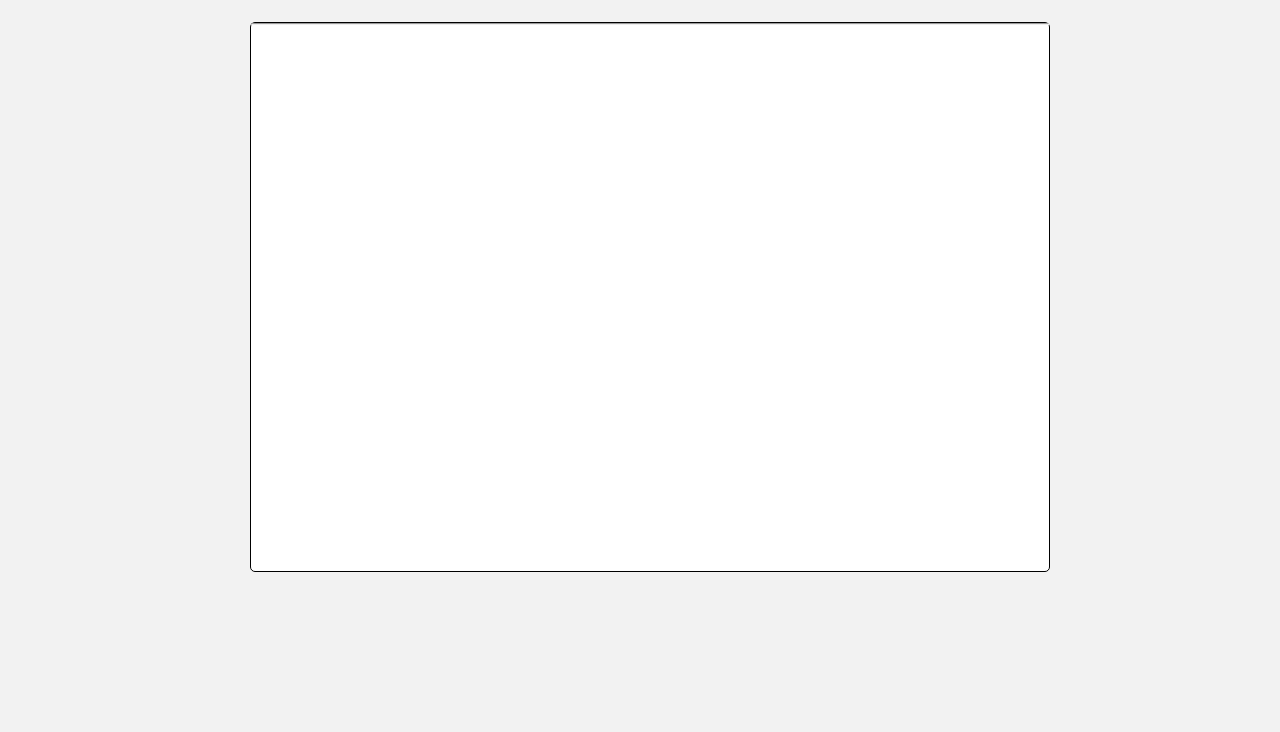
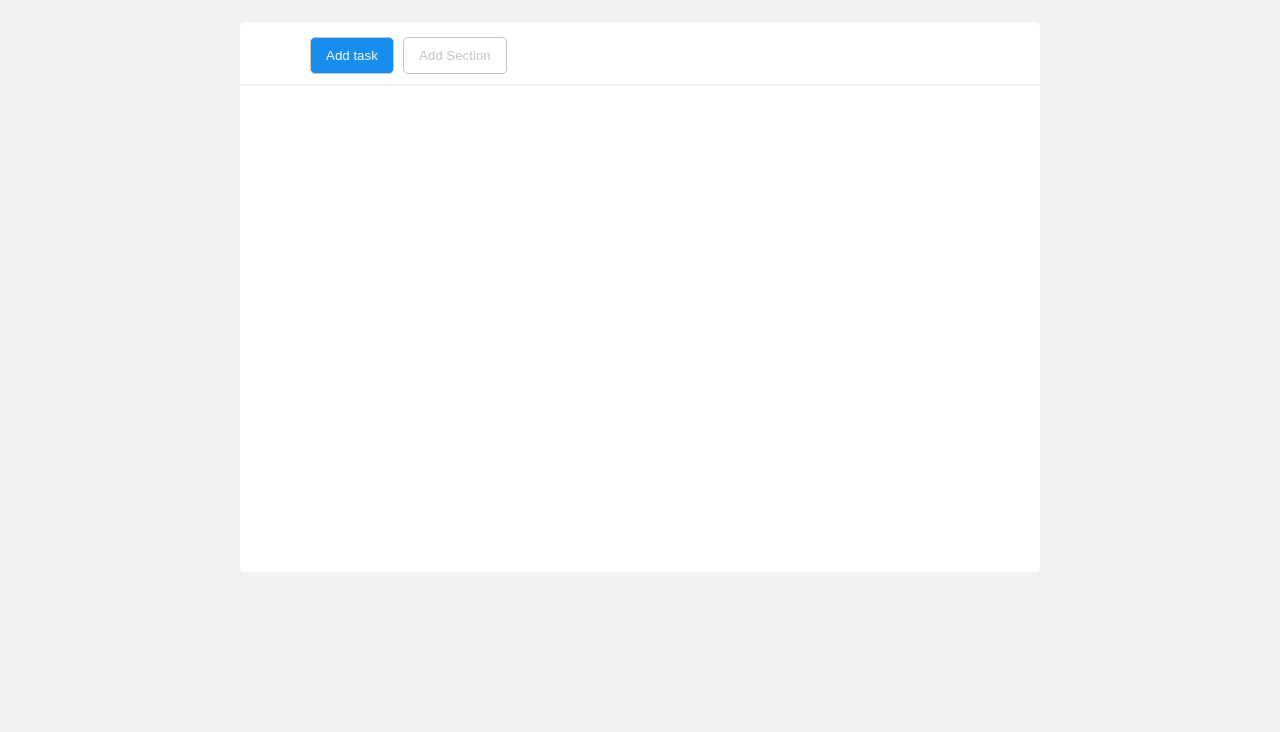
Before and after one commit to GianniPio/html-css-toboolist, a plain HTML site: page index.html in a window 1280 px wide. Shown: the part 68-800 px from the top of the page. Drawn offline with Linux system fonts and the light colour scheme.

Commit message:
menu button

```diff
--- a/css/style.css
+++ b/css/style.css
@@ -15,8 +15,8 @@ body{
 }
 
 hr{
-    color: rgba(230, 230, 230, 0.486);
-    font-size: 2px;
+    border: 1px solid rgba(230, 230, 230, 0.486);
+    margin-top: 10px;
 }
 
 /* tag header */
@@ -37,12 +37,31 @@ hr{
 
 /* tag main */
 
-.bottom{
-    border: 1px solid black;
+.menu{
     border-radius: 5px;
     height: 550px;
     width: 800px;
     background-color: white;
-    margin: 30px  0px  0px  250px;
+    margin: 30px  0px  0px  240px;
+}
 
+button{
+    border-radius: 5px;
+    margin-top: 15px;
+    margin-left: 70px;
+    margin-right: -65px;
+    padding: 10px  15px;
+    border: none;
+    color: whitesmoke;
 }
+
+.blue{
+    background-color: #178dee;
+    border: 1px solid #c4c4c4;
+}
+
+.gray{
+    color: #c4c4c4;
+    background-color: white;
+    border: 1px solid #c4c4c4;
+}
--- a/index.html
+++ b/index.html
@@ -19,13 +19,17 @@
     <!-- /title insertion -->
 
     <main>
-        <!-- menu bottom -->
+        <!-- menu -->
         <section>
-            <div class="bottom">
+            <div class="menu">
+                <!-- menu bottoni -->
+                <button class="bottone blue">Add task</button>
+                <button class="bottone gray">Add Section</button>
+                <!-- /menu bottoni -->
                 <hr>
             </div>
         </section>
-        <!-- /menu bottom -->
+        <!-- /menu-->
 
 
     </main>
```
